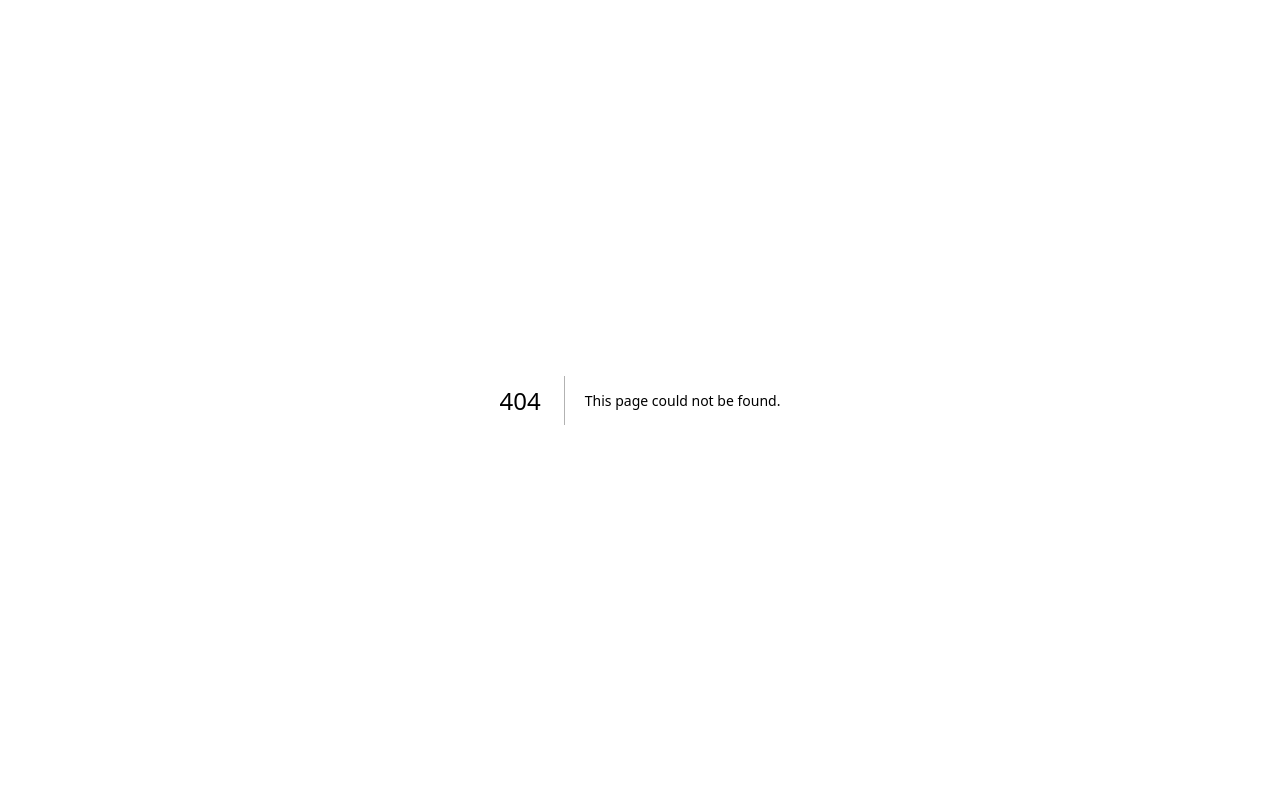
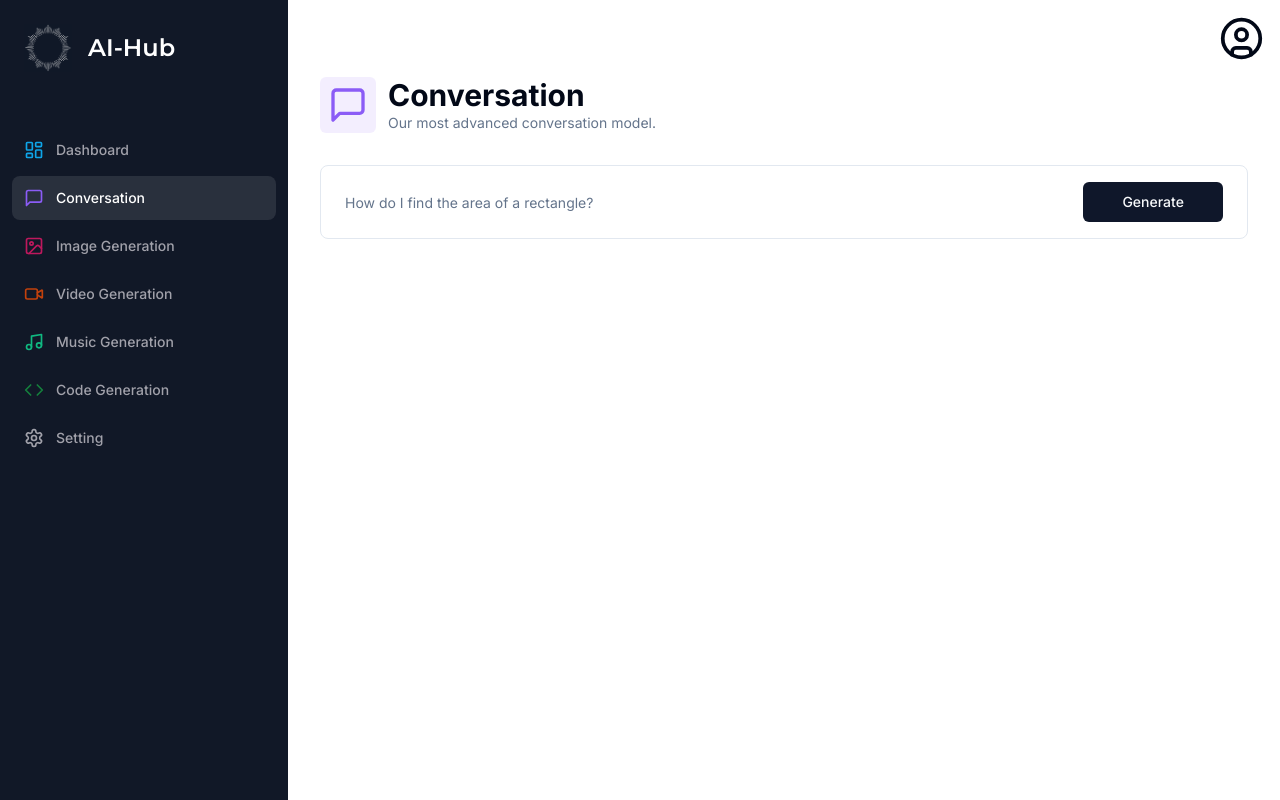
Before and after one commit to jankrom/AI-Hub, a Next.js app in the folder ai-sass/: page /conversation in a window 1280 px wide. Before the commit this address had no page. Built offline with nearby package versions, Linux system fonts and the light colour scheme.

Commit message:
Complete conversation page

```diff
--- /dev/null
+++ b/ai-sass/app/(dashboard)/(routes)/conversation/constants.ts
@@ -0,0 +1,5 @@
+import * as z from "zod"
+
+export const formSchema = z.object({
+  prompt: z.string().min(1, { message: "Prompt is required" }),
+})
--- /dev/null
+++ b/ai-sass/app/(dashboard)/(routes)/conversation/page.tsx
@@ -0,0 +1,112 @@
+"use client"
+
+import { useEffect, useRef } from "react"
+import * as z from "zod"
+import { zodResolver } from "@hookform/resolvers/zod"
+import { MessageSquare } from "lucide-react"
+import { useForm } from "react-hook-form"
+
+import { formSchema } from "./constants"
+import Heading from "@/components/Heading"
+import { Form, FormControl, FormField, FormItem } from "@/components/ui/form"
+import { Input } from "@/components/ui/input"
+import { Button } from "@/components/ui/button"
+
+import { useChat } from "ai/react"
+import Loader from "@/components/Loader"
+import { cn } from "@/lib/utils"
+
+const ConversationPage = () => {
+  const { messages, input, handleInputChange, handleSubmit } = useChat()
+
+  const form = useForm<z.infer<typeof formSchema>>({
+    resolver: zodResolver(formSchema),
+    defaultValues: { prompt: "" },
+  })
+
+  const isLoading = form.formState.isSubmitting
+
+  const chatParent = useRef<HTMLDivElement>(null)
+
+  useEffect(() => {
+    const domNode = chatParent.current
+
+    if (domNode) {
+      console.log(domNode.scrollHeight)
+      domNode.scrollTop = domNode.scrollHeight
+    }
+  })
+
+  return (
+    <div>
+      <Heading
+        title="Conversation"
+        description="Our most advanced conversation model."
+        icon={MessageSquare}
+        iconColor="text-violet-500"
+        bgColor="bg-violet-500/10"
+      />
+      <div className="px-4 lg:px-8">
+        <div>
+          <Form {...form}>
+            <form
+              onSubmit={handleSubmit}
+              className="rounded-lg border w-full p-4 px-3 md:px-6 focus-within:shadow-sm grid grid-cols-12 gap-2"
+            >
+              <FormField
+                name="prompt"
+                render={({ field }) => (
+                  <FormItem className="col-span-12 lg:col-span-10">
+                    <FormControl className="m-0 p-0">
+                      <Input
+                        className="border-0 outline-none focus-visible:ring-0 focus-visible:ring-transparent"
+                        disabled={isLoading}
+                        placeholder="How do I find the area of a rectangle?"
+                        value={input}
+                        onChange={handleInputChange}
+                      />
+                    </FormControl>
+                  </FormItem>
+                )}
+              />
+              <Button
+                className="col-span-12 lg:col-span-2 w-full"
+                disabled={isLoading}
+              >
+                Generate
+              </Button>
+            </form>
+          </Form>
+        </div>
+        <div className="space-y-4 mt-4">
+          {isLoading && (
+            <div className="p-8 rounded-lg w-full flex items-center justify-content bg-muted">
+              <Loader />
+            </div>
+          )}
+          <div className="flex flex-col-reverse gap-y-4">
+            {messages.map((m) => (
+              <div
+                key={m.id}
+                className={cn(
+                  "p-8 flex items-start gap-x-8 rounded-lg",
+                  m.role === "user"
+                    ? "bg-white border border-black/10"
+                    : "bg-muted"
+                )}
+              >
+                <p className="text-sm">
+                  {m.role !== "user" && (
+                    <span className="font-bold">Answer: </span>
+                  )}
+                  {m.content}
+                </p>
+              </div>
+            ))}
+          </div>
+        </div>
+      </div>
+    </div>
+  )
+}
+export default ConversationPage
--- /dev/null
+++ b/ai-sass/app/api/chat/route.ts
@@ -0,0 +1,17 @@
+import { createClient } from "@/utils/supabase/server"
+import { openai } from "@ai-sdk/openai"
+import { streamText } from "ai"
+
+// Allow streaming responses up to 30 seconds
+export const maxDuration = 30
+
+export async function POST(req: Request) {
+  const { messages } = await req.json()
+
+  const result = await streamText({
+    model: openai("gpt-3.5-turbo-0125"),
+    messages,
+  })
+
+  return result.toAIStreamResponse()
+}
--- /dev/null
+++ b/ai-sass/components/Heading.tsx
@@ -0,0 +1,31 @@
+import { LucideIcon } from "lucide-react"
+import { cn } from "@/lib/utils"
+
+interface Props {
+  title: string
+  description: string
+  icon: LucideIcon
+  iconColor?: string
+  bgColor?: string
+}
+
+const Heading = ({
+  title,
+  description,
+  icon: Icon,
+  iconColor,
+  bgColor,
+}: Props) => {
+  return (
+    <div className="px-4 lg:px-8 flex items-center gap-x-3 mb-8">
+      <div className={cn("p-2 w-fit rounded-md", bgColor)}>
+        <Icon className={cn("w-10 h-10", iconColor)} />
+      </div>
+      <div>
+        <h2 className="text-3xl font-bold">{title}</h2>
+        <p className="text-sm text-muted-foreground">{description}</p>
+      </div>
+    </div>
+  )
+}
+export default Heading
--- /dev/null
+++ b/ai-sass/components/Loader.tsx
@@ -0,0 +1,14 @@
+import Image from "next/image"
+import { LoaderIcon } from "lucide-react"
+
+const Loader = () => {
+  return (
+    <div className="h-full w-full flex flex-col gap-y-4 items-center justify-center">
+      <div className="relative animate-spin">
+        <LoaderIcon />
+      </div>
+      <p className="text-sm text-muted-foreground">AI-Hub is thinking...</p>
+    </div>
+  )
+}
+export default Loader
--- /dev/null
+++ b/ai-sass/components/ui/form.tsx
@@ -0,0 +1,176 @@
+import * as React from "react"
+import * as LabelPrimitive from "@radix-ui/react-label"
+import { Slot } from "@radix-ui/react-slot"
+import {
+  Controller,
+  ControllerProps,
+  FieldPath,
+  FieldValues,
+  FormProvider,
+  useFormContext,
+} from "react-hook-form"
+
+import { cn } from "@/lib/utils"
+import { Label } from "@/components/ui/label"
+
+const Form = FormProvider
+
+type FormFieldContextValue<
+  TFieldValues extends FieldValues = FieldValues,
+  TName extends FieldPath<TFieldValues> = FieldPath<TFieldValues>
+> = {
+  name: TName
+}
+
+const FormFieldContext = React.createContext<FormFieldContextValue>(
+  {} as FormFieldContextValue
+)
+
+const FormField = <
+  TFieldValues extends FieldValues = FieldValues,
+  TName extends FieldPath<TFieldValues> = FieldPath<TFieldValues>
+>({
+  ...props
+}: ControllerProps<TFieldValues, TName>) => {
+  return (
+    <FormFieldContext.Provider value={{ name: props.name }}>
+      <Controller {...props} />
+    </FormFieldContext.Provider>
+  )
+}
+
+const useFormField = () => {
+  const fieldContext = React.useContext(FormFieldContext)
+  const itemContext = React.useContext(FormItemContext)
+  const { getFieldState, formState } = useFormContext()
+
+  const fieldState = getFieldState(fieldContext.name, formState)
+
+  if (!fieldContext) {
+    throw new Error("useFormField should be used within <FormField>")
+  }
+
+  const { id } = itemContext
+
+  return {
+    id,
+    name: fieldContext.name,
+    formItemId: `${id}-form-item`,
+    formDescriptionId: `${id}-form-item-description`,
+    formMessageId: `${id}-form-item-message`,
+    ...fieldState,
+  }
+}
+
+type FormItemContextValue = {
+  id: string
+}
+
+const FormItemContext = React.createContext<FormItemContextValue>(
+  {} as FormItemContextValue
+)
+
+const FormItem = React.forwardRef<
+  HTMLDivElement,
+  React.HTMLAttributes<HTMLDivElement>
+>(({ className, ...props }, ref) => {
+  const id = React.useId()
+
+  return (
+    <FormItemContext.Provider value={{ id }}>
+      <div ref={ref} className={cn("space-y-2", className)} {...props} />
+    </FormItemContext.Provider>
+  )
+})
+FormItem.displayName = "FormItem"
+
+const FormLabel = React.forwardRef<
+  React.ElementRef<typeof LabelPrimitive.Root>,
+  React.ComponentPropsWithoutRef<typeof LabelPrimitive.Root>
+>(({ className, ...props }, ref) => {
+  const { error, formItemId } = useFormField()
+
+  return (
+    <Label
+      ref={ref}
+      className={cn(error && "text-destructive", className)}
+      htmlFor={formItemId}
+      {...props}
+    />
+  )
+})
+FormLabel.displayName = "FormLabel"
+
+const FormControl = React.forwardRef<
+  React.ElementRef<typeof Slot>,
+  React.ComponentPropsWithoutRef<typeof Slot>
+>(({ ...props }, ref) => {
+  const { error, formItemId, formDescriptionId, formMessageId } = useFormField()
+
+  return (
+    <Slot
+      ref={ref}
+      id={formItemId}
+      aria-describedby={
+        !error
+          ? `${formDescriptionId}`
+          : `${formDescriptionId} ${formMessageId}`
+      }
+      aria-invalid={!!error}
+      {...props}
+    />
+  )
+})
+FormControl.displayName = "FormControl"
+
+const FormDescription = React.forwardRef<
+  HTMLParagraphElement,
+  React.HTMLAttributes<HTMLParagraphElement>
+>(({ className, ...props }, ref) => {
+  const { formDescriptionId } = useFormField()
+
+  return (
+    <p
+      ref={ref}
+      id={formDescriptionId}
+      className={cn("text-sm text-muted-foreground", className)}
+      {...props}
+    />
+  )
+})
+FormDescription.displayName = "FormDescription"
+
+const FormMessage = React.forwardRef<
+  HTMLParagraphElement,
+  React.HTMLAttributes<HTMLParagraphElement>
+>(({ className, children, ...props }, ref) => {
+  const { error, formMessageId } = useFormField()
+  const body = error ? String(error?.message) : children
+
+  if (!body) {
+    return null
+  }
+
+  return (
+    <p
+      ref={ref}
+      id={formMessageId}
+      className={cn("text-sm font-medium text-destructive", className)}
+      {...props}
+    >
+      {body}
+    </p>
+  )
+})
+FormMessage.displayName = "FormMessage"
+
+export {
+  useFormField,
+  Form,
+  FormItem,
+  FormLabel,
+  FormControl,
+  FormDescription,
+  FormMessage,
+  FormField,
+}
```
Also changed, not shown: ai-sass/package.json (+6 -1 lines), 1 other file (tests, documents, lock files or other folders).
